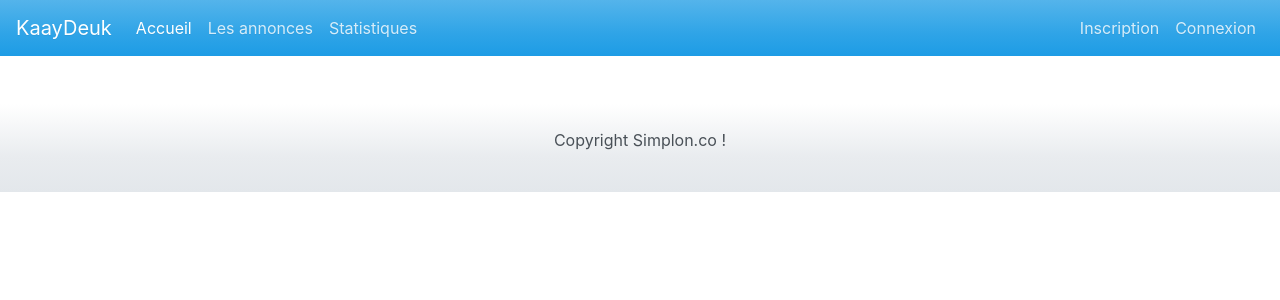
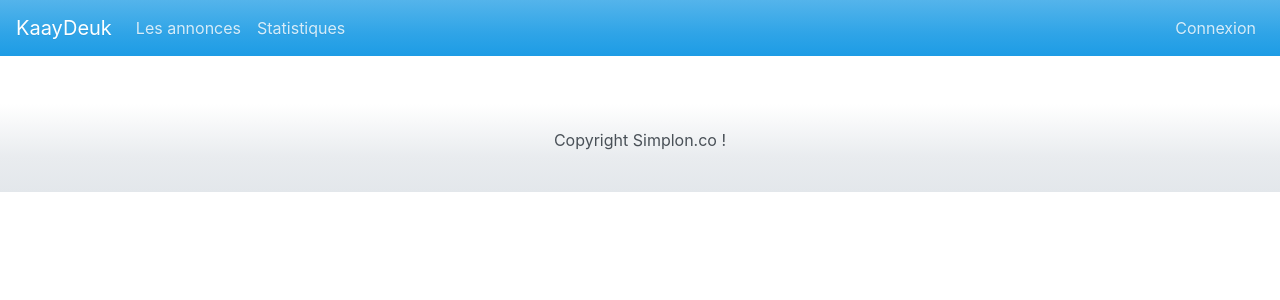
Before and after one commit to ousdiallo/gestion-annonces, a Symfony app: template templates/base.html.twig in a window 1280 px wide. Shown: the top 300 px of the page. Run offline with Twig, Linux system fonts and the light colour scheme; the template is opened without the code that fills it, so the values that code supplies are empty; some libraries are stand-ins or nearby versions.

Commit message:
Some update 2

```diff
--- a/templates/base.html.twig
+++ b/templates/base.html.twig
@@ -17,30 +17,32 @@
 	<body>
 		<header>
 			<nav class="navbar navbar-expand-lg navbar-dark bg-primary">
-				<a class="navbar-brand" href="#">KaayDeuk</a>
+				<a class="navbar-brand" href="{{path('app_home')}}">KaayDeuk</a>
 				<button class="navbar-toggler" type="button" data-toggle="collapse" data-target="#navbarColor01" aria-controls="navbarColor01" aria-expanded="false" aria-label="Toggle navigation">
 					<span class="navbar-toggler-icon"></span>
 				</button>
 
 				<div class="collapse navbar-collapse" id="navbarColor01">
-					<ul class="navbar-nav mr-auto">
-						<li class="nav-item active">
-							<a class="nav-link" href={{path('announces_index')}}>Accueil
-								<span class="sr-only">(current)</span>
-							</a>
+					<ul
+						class="navbar-nav mr-auto">
+						{# <li class="nav-item active">
+													<a class="nav-link" href="{{path('announces_index')}}">Accueil
+														<span class="sr-only">(current)</span>
+													</a>
+												</li> #}
+						<li class="nav-item">
+							<a class="nav-link" href="{{path('announces_index')}}">Les annonces</a>
 						</li>
 						<li class="nav-item">
-							<a class="nav-link" href={{path('announces_index')}}>Les annonces</a>
-						</li>
-						<li class="nav-item">
-							<a class="nav-link" href={{path('admin_stat')}}>Statistiques</a>
+							<a class="nav-link" href="{{path('admin_stat')}}">Statistiques</a>
 						</li>
 					</ul>
 
-					<ul class="navbar-nav ml-auto">
-						<li class="nav-item">
-							<a href="#" class="nav-link">Inscription</a>
-						</li>
+					<ul
+						class="navbar-nav ml-auto">
+						{# <li class="nav-item">
+																			<a href="#" class="nav-link">Inscription</a>
+																		</li> #}
 						<li class="nav-item">
 							<a href="#" class="nav-link">Connexion</a>
 						</li>
```
